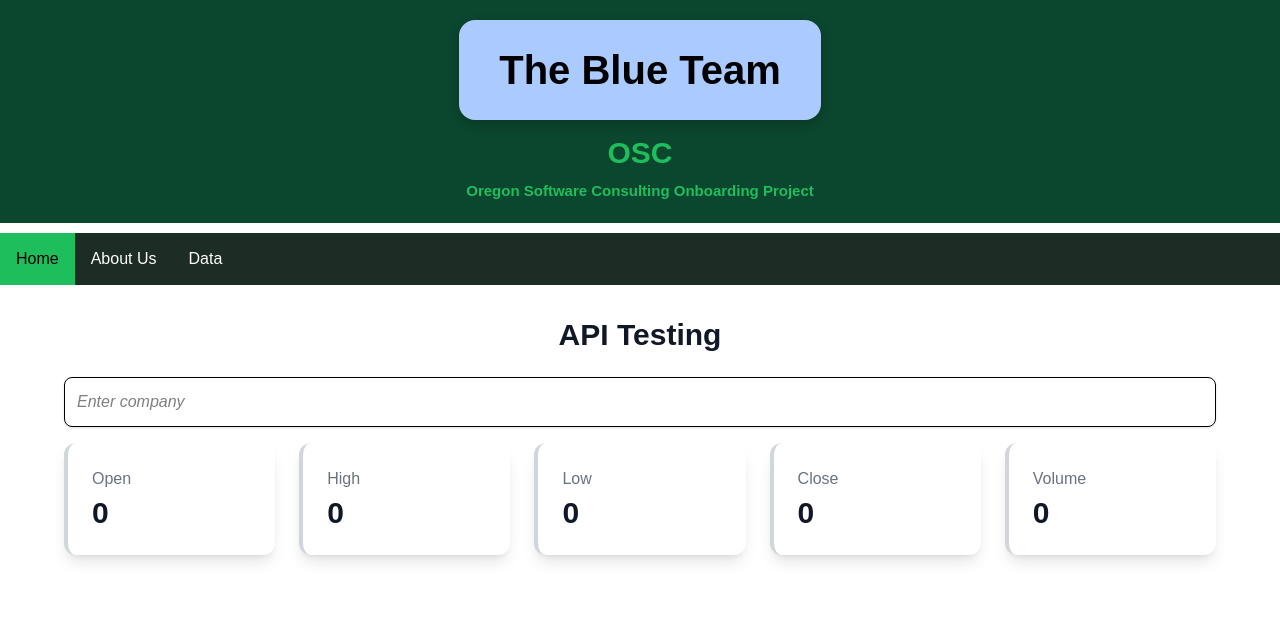
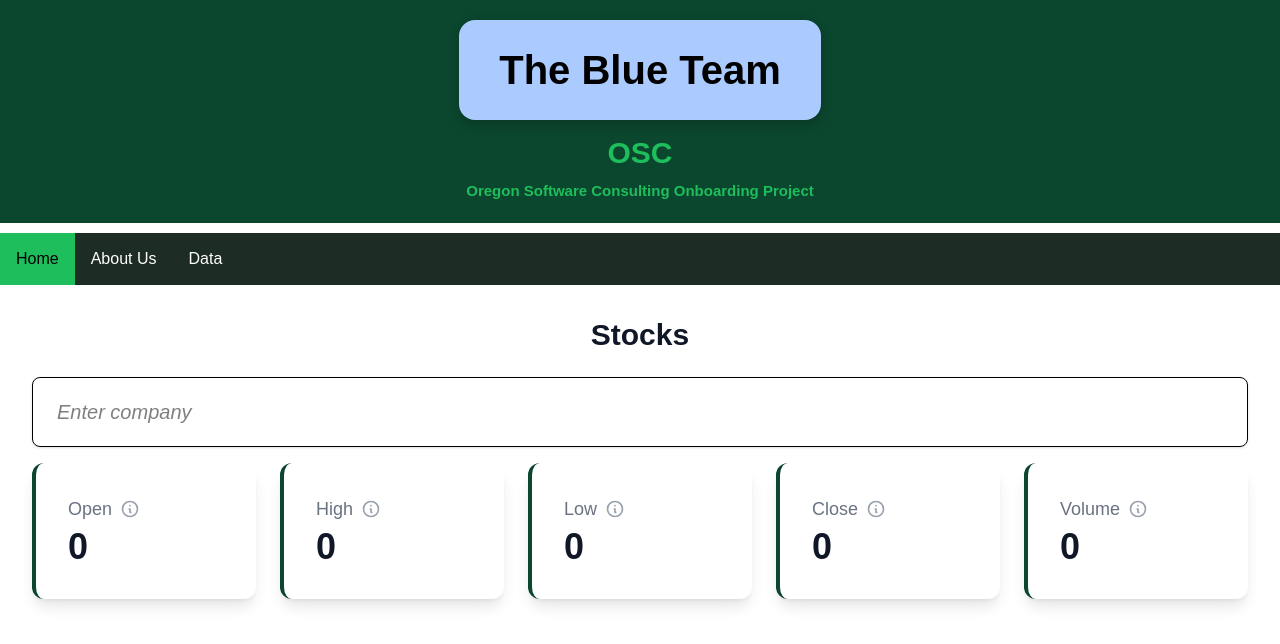
Before and after one commit to jackbernsteinsheehan/Blue-Team-Intro-to-Fullstack, a Next.js app in the folder frontend/my-app/: page /test_api in a window 1280 px wide. Shown: the top 644 px of the page. Built offline with nearby package versions, Linux system fonts and the light colour scheme.

Commit message:
updated stat page

```diff
--- a/frontend/my-app/app/test_api/page.tsx
+++ b/frontend/my-app/app/test_api/page.tsx
@@ -1,6 +1,6 @@
 "use client";
 
-import React, { useEffect, useState } from 'react';
+import React, { useEffect, useState, useRef } from 'react';
 import { json } from 'stream/consumers';
 
 interface StockData {
@@ -16,11 +16,56 @@ interface StatCardProps {
     value: number;
 }
 
+const STAT_DEF: { [key: string]: string } = {
+    "Open": "The price when the first stock trade was made when the market opened.",
+    "High": "The highest price the stock trade was at during this period.",
+    "Low": "The lowest price the stock trade was at during this period.",
+    "Close": "The price when the last stock trade was made before the market closed.",
+    "Volume": "The total number of shares or contracts traded during the period."
+}
 const StatCard = ({ title, value }: StatCardProps) => {
+    // Logic for Info Icon
+    const [isPopOverOpen, setisPopOverOpen] = useState(false);
+    const popoverRef = useRef<HTMLDivElement>(null);
+    const definition = STAT_DEF[title];
+
+    // Close the info if clicking outside
+    useEffect(() => {
+        const handleClickOutside = (event: MouseEvent) => {
+            if (popoverRef.current && !popoverRef.current.contains(event.target as Node)) {
+                setisPopOverOpen(false);
+            }
+        };
+        document.addEventListener("mousedown", handleClickOutside);
+        return () => {
+            document.removeEventListener("mousedown", handleClickOutside);
+        };
+    }, []);
+
     return (
-        <div className="bg-white p-6 rounded-xl shadow-lg border-l-4 border-gray-300">
-            <h3 className="text-md font-medium text-gray-500 mb-1">{title}</h3>
-            <p className="text-3xl font-extrabold text-gray-900">{value}</p>
+        <div className="bg-white p-8 rounded-xl shadow-lg border-l-4 border-[#0b462e] relative"
+        ref={popoverRef}>
+            {/* Title */}
+            <div
+                className="flex items-center cursor-pointer group mb-1"
+                onClick={() => setisPopOverOpen(!isPopOverOpen)}
+            >
+                <h3 className="text-lg font-medium text-gray-500 mr-2 group-hover:underline">{title}</h3>
+                {/* Info Icon */}
+                <svg className="w-5 h-5 text-gray-400 group-hover:text-blue-500 transition-colors" fill="none" stroke="currentColor" viewBox="0 0 24 24" xmlns="http://www.w3.org/2000/svg">
+                    <path strokeLinecap="round" strokeLinejoin="round" strokeWidth="2" d="M13 16h-1v-4h-1m1-4h.01M21 12a9 9 0 11-18 0 9 9 0 0118 0z"></path>
+                </svg>
+            </div>
+
+            {/* Display Info */}
+            {isPopOverOpen && definition && (
+                <div className="absolute z-20 w-full p-3 top-0 left-0 mt-14 ml-0 bg-gray-800 text-white text-xs rounded-lg shadow-2xl transform translate-y-full">
+                    <p className="font-semibold mb-1 text-base">{title}:</p>
+                    {definition}
+                </div>
+            )}
+
+            <p className="text-4xl font-extrabold text-gray-900">{value}</p>
         </div>
     );
 };
@@ -106,35 +151,35 @@ const StatsPage = () => {
 
     return (
         <div className="bg-white min-h-screen flex flex-col items-center p-8 font-inter">
-            <h2 className="text-3xl font-bold text-gray-900 mb-6">API Testing</h2>
+            <h2 className="text-3xl font-bold text-gray-900 mb-6">Stocks</h2>
 
             {/* Search Bar */}
             <input
                 type="text"
                 placeholder="Enter company"
-                className="text-black w-full max-w-6xl p-3 mb-4 border border-black-300 rounded-lg shadow-sm
+                className="text-black w-full max-w-7xl max-w-6xl py-5 px-6 mb-4 border-1 border-black-300 rounded-lg shadow-sm
                 focus:ring-blue-500 focus:border-blue-500 transition-colors placeholder-black-700
-                placeholder:italic"
+                placeholder:italic text-xl"
 
                 value={searchQuery}
                 onChange={(character) => setSearchQuery(character.target.value)}
             />
 
             {/* Conditional Loading/Error msgs */}
-            {isLoading && (
+            {/* {isLoading && (
                 <p className="text-xl text-blue-600 mb-6 font-medium animate-pulse">
                     <span role="img" aria-label="loading">⏳</span> Loading data for **{searchQuery}**...
                 </p>
-            )}
-            {error && (
+            )} */}
+            {/* {error && (
                 <div className="bg-red-100 border-l-4 border-red-500 text-red-700 p-4 w-full max-w-6xl mb-6" role="alert">
                     <p className="font-bold">Fetch Error</p>
                     <p>{error}</p>
                 </div>
-            )}
+            )} */}
 
             {/* Stat cards */}
-            <div className="grid grid-cols-2 md:grid-cols-5 gap-6 max-w-6xl w-full">
+            <div className="grid grid-cols-2 md:grid-cols-5 gap-6 max-w-7xl w-full">
                 <StatCard title="Open" value={displayData.open} />
                 <StatCard title="High" value={displayData.high} />
                 <StatCard title="Low" value={displayData.low} />
```
